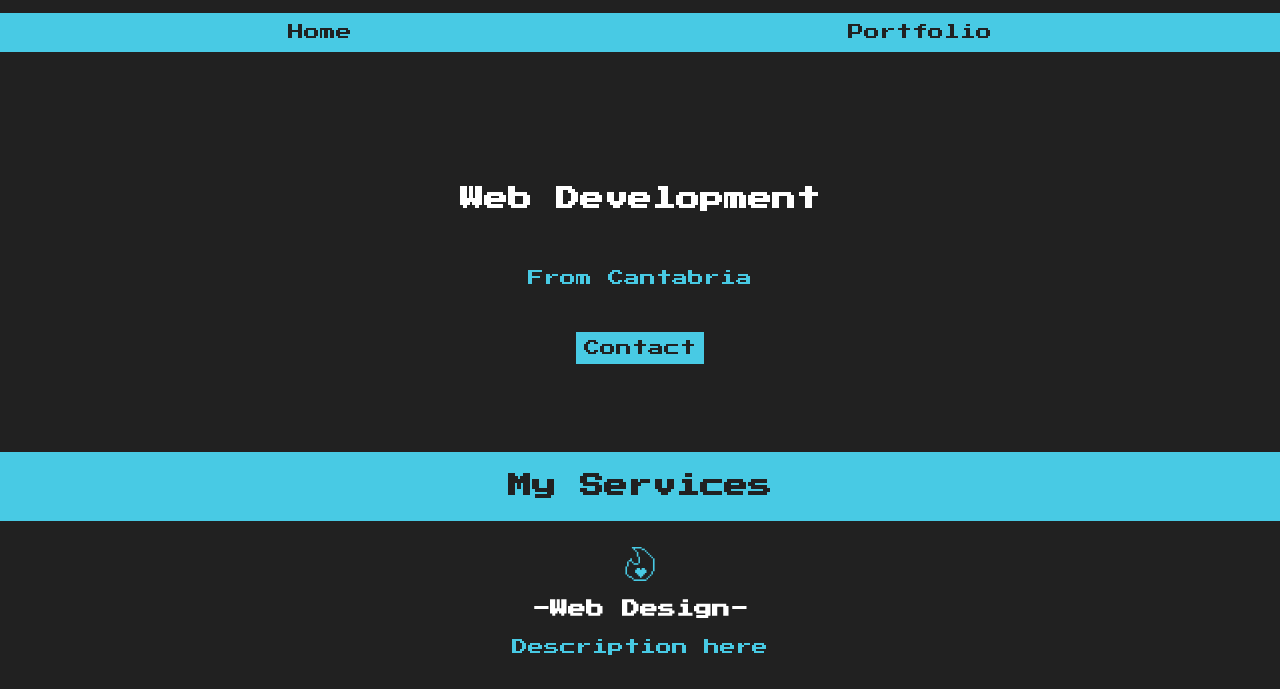
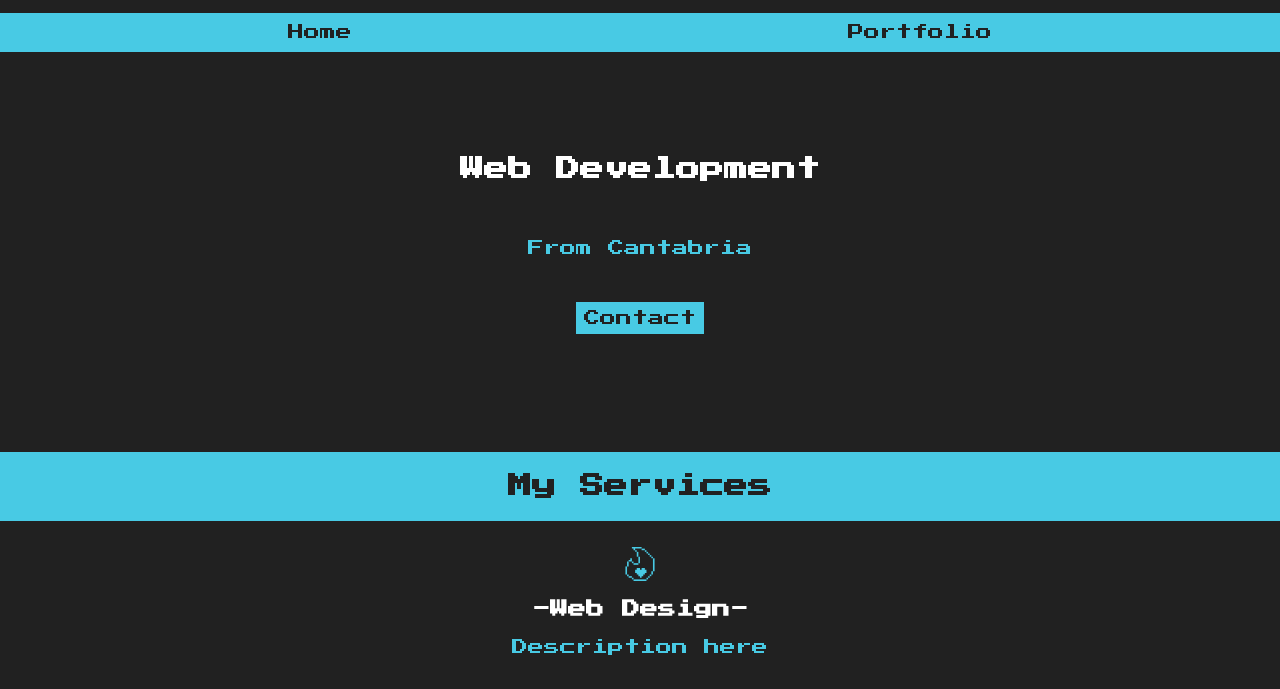
Before and after one commit to 1nd0m1t/1nd0m1t.github.io, a plain HTML site: page index.html in a window 1280 px wide. Shown: the part 89-778 px from the top of the page. Drawn offline with Linux system fonts and the light colour scheme.

Commit message:
Update style.css

```diff
--- a/css/style.css
+++ b/css/style.css
@@ -100,7 +100,7 @@ h1, h2, h3 {
 	position: absolute;
     /* image here */
 	width: 100%;
-	height: 100%;
+	height: 85%;
 
     display:flex;
     flex-direction: column;
```
